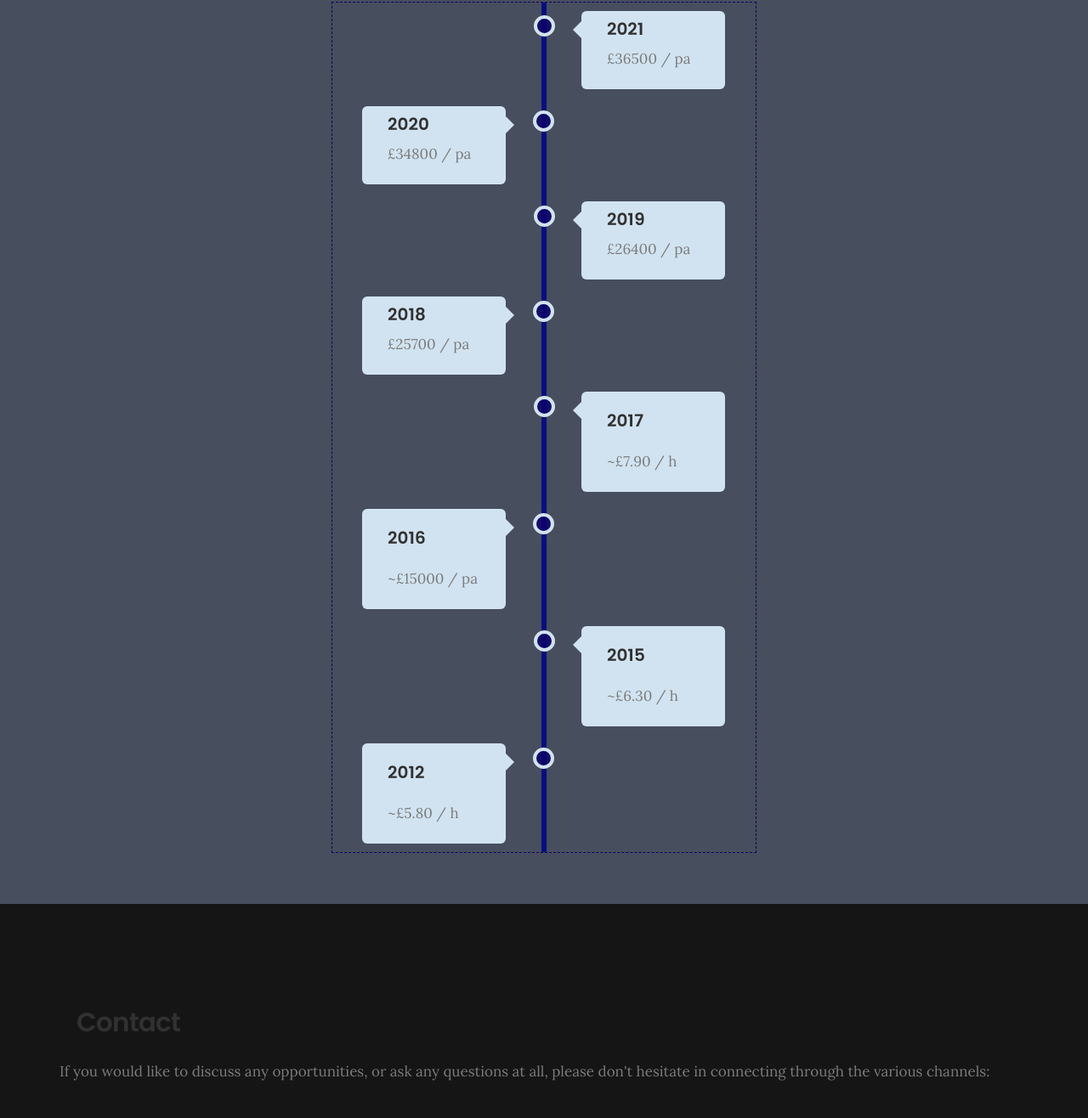
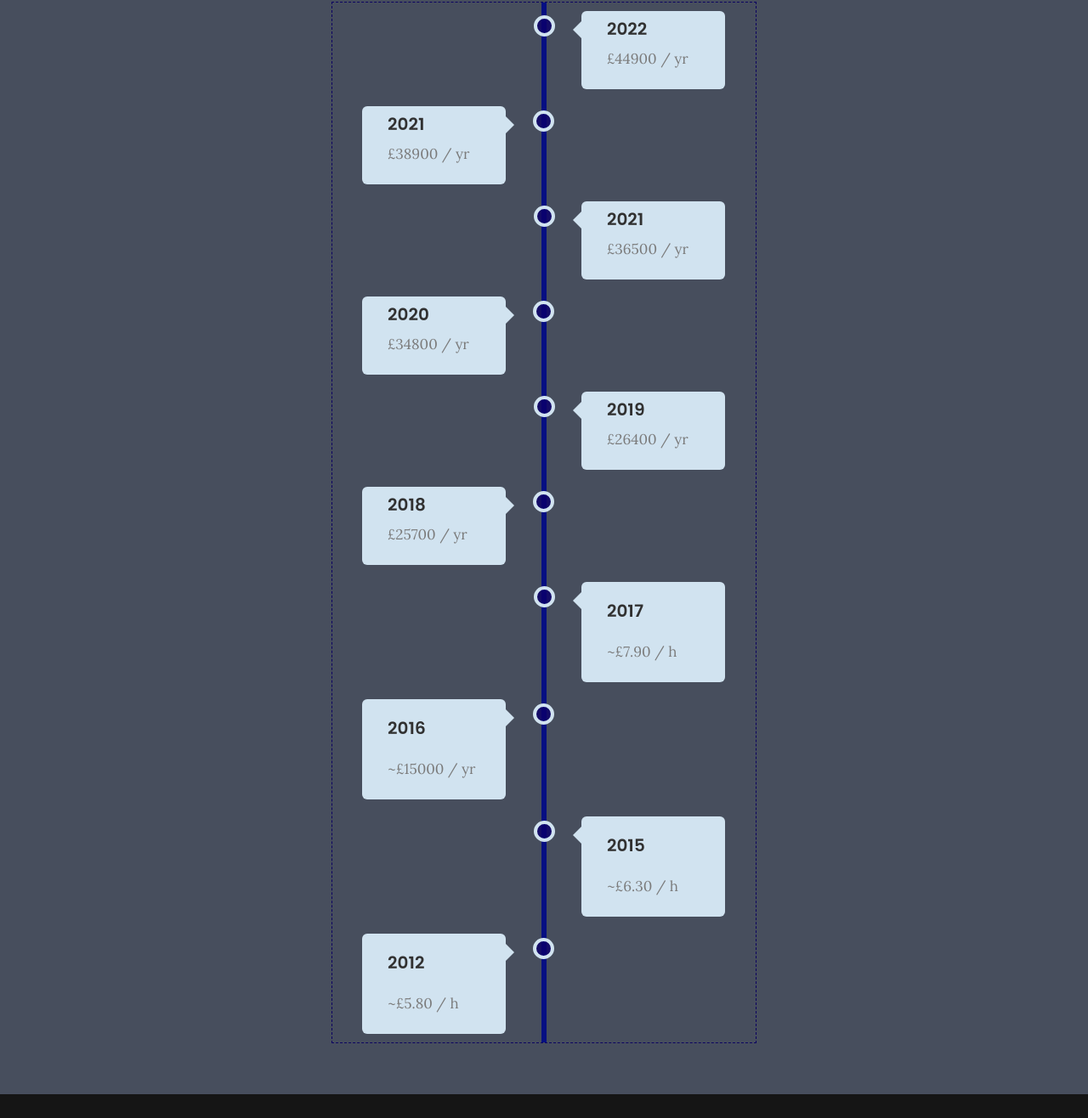
Before and after one commit to tberey/tberey.github.io, a plain HTML site: page Professional.html in a window 1280 px wide. Shown: the part 4544-5860 px from the top of the page at 85% size. Drawn offline with Linux system fonts and the light colour scheme; files whose address does not match are found by name.

Commit message:
Minor-Update

```diff
--- a/Professional.html
+++ b/Professional.html
@@ -387,42 +387,52 @@
 			<div class="timeline" style="border:1.5px dashed #0b0161;">
 				<div class="container right">
 					<div class="content">
-						<h3 style="line-height: 4px;">2021</h3> £36500 / pa
+						<h3 style="line-height: 4px;">2022</h3> £44900  / yr
 					</div>
 				</div>
 				<div class="container left">
 					<div class="content">
-						<h3 style="line-height: 4px;">2020</h3> £34800 / pa
+						<h3 style="line-height: 4px;">2021</h3> £38900  / yr
 					</div>
 				</div>
 				<div class="container right">
 					<div class="content">
-						<h3 style="line-height: 4px;">2019</h3> £26400 / pa
+						<h3 style="line-height: 4px;">2021</h3> £36500  / yr
 					</div>
 				</div>
 				<div class="container left">
 					<div class="content">
-						<h3 style="line-height: 4px;">2018</h3> £25700 / pa
+						<h3 style="line-height: 4px;">2020</h3> £34800  / yr
 					</div>
 				</div>
 				<div class="container right">
 					<div class="content">
-						<h3>2017</h3> ~£7.90 / h
+						<h3 style="line-height: 4px;">2019</h3> £26400  / yr
 					</div>
 				</div>
 				<div class="container left">
 					<div class="content">
-						<h3>2016</h3> ~£15000 / pa
+						<h3 style="line-height: 4px;">2018</h3> £25700  / yr
 					</div>
 				</div>
 				<div class="container right">
 					<div class="content">
-						<h3>2015</h3> ~£6.30 / h
+						<h3>2017</h3> ~£7.90  / h
 					</div>
 				</div>
 				<div class="container left">
 					<div class="content">
-						<h3>2012</h3> ~£5.80 / h
+						<h3>2016</h3> ~£15000  / yr
+					</div>
+				</div>
+				<div class="container right">
+					<div class="content">
+						<h3>2015</h3> ~£6.30  / h
+					</div>
+				</div>
+				<div class="container left">
+					<div class="content">
+						<h3>2012</h3> ~£5.80  / h
 					</div>
 				</div>
 			</div><br><br>
```
Also changed, not shown: index.html (+4 -4 lines).
